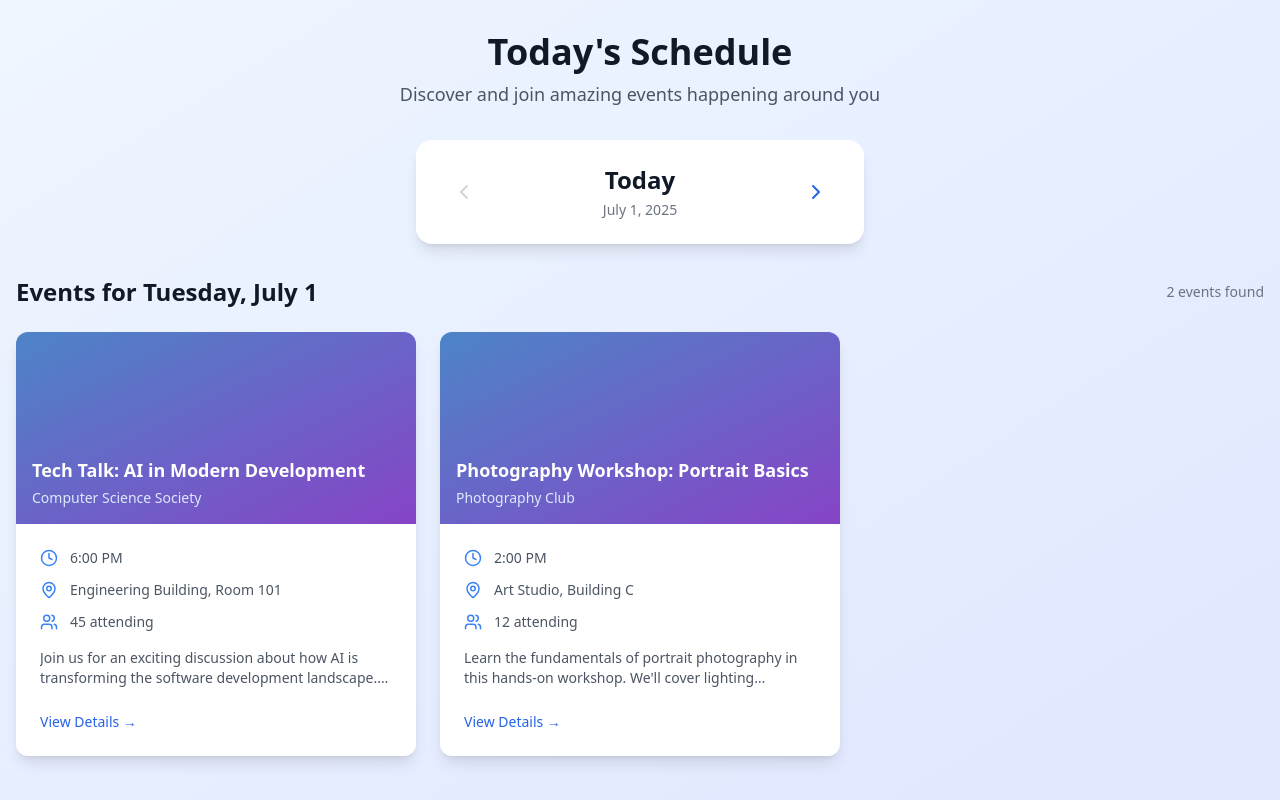
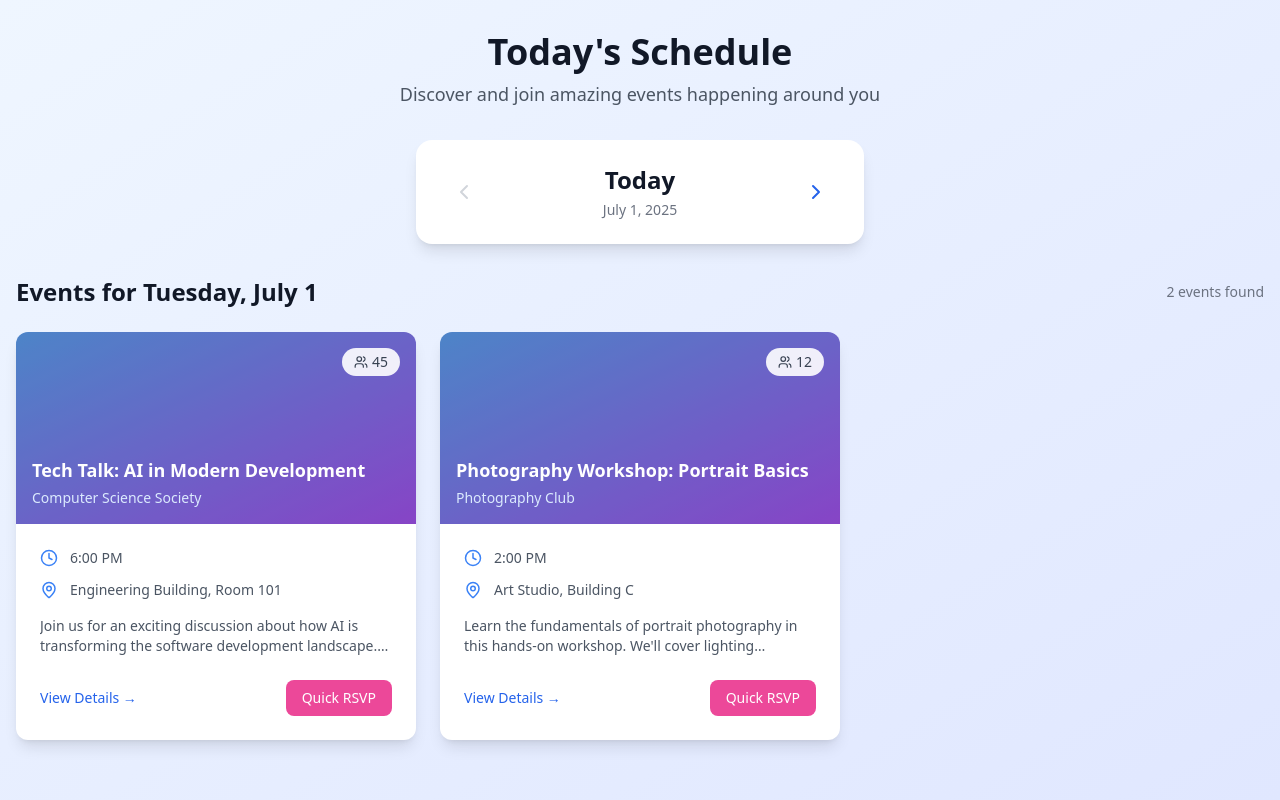
Before and after one commit to AdamsCode1/PulsePlatform, a React (Vite) app: page / in a window 1280 px wide. Built offline with nearby package versions, Linux system fonts and the light colour scheme.

Commit message:
feat: Add RSVP button and attendee count
Adds an RSVP button to the event cards for quick RSVPing and an attendee count in the top right corner.

```diff
--- a/src/components/EventCard.tsx
+++ b/src/components/EventCard.tsx
@@ -1,4 +1,5 @@
 
+import React, { useState } from 'react';
 import { format } from 'date-fns';
 import { MapPin, Clock, Users } from 'lucide-react';
 import { Event } from '../types/Event';
@@ -9,11 +10,46 @@ interface EventCardProps {
 }
 
 const EventCard = ({ event, onClick }: EventCardProps) => {
+  const [hasRSVPed, setHasRSVPed] = useState(false);
+  const [attendeeCount, setAttendeeCount] = useState(event.attendeeCount || 0);
+
+  const handleQuickRSVP = (e: React.MouseEvent) => {
+    e.stopPropagation(); // Prevent opening the modal
+
+    if (!hasRSVPed) {
+      // Simulate RSVP - in real app this would call the API
+      setHasRSVPed(true);
+      setAttendeeCount(prev => prev + 1);
+
+      // Store RSVP info in localStorage for demo purposes
+      const existingRSVPs = JSON.parse(localStorage.getItem('rsvps') || '[]');
+      const newRSVP = {
+        eventId: event.id,
+        timestamp: new Date().toISOString(),
+        quickRSVP: true
+      };
+      localStorage.setItem('rsvps', JSON.stringify([...existingRSVPs, newRSVP]));
+    }
+  };
+
+  // Check if user has already RSVP'd on component mount
+  React.useEffect(() => {
+    const existingRSVPs = JSON.parse(localStorage.getItem('rsvps') || '[]');
+    const hasUserRSVPed = existingRSVPs.some((rsvp: any) => rsvp.eventId === event.id);
+    setHasRSVPed(hasUserRSVPed);
+  }, [event.id]);
+
   return (
     <div
       onClick={onClick}
-      className="bg-white rounded-xl shadow-lg hover:shadow-xl transition-all duration-300 cursor-pointer transform hover:-translate-y-1 overflow-hidden"
+      className="bg-white rounded-xl shadow-lg hover:shadow-xl transition-all duration-300 cursor-pointer transform hover:-translate-y-1 overflow-hidden relative"
     >
+      {/* Attend Counter - Top Right */}
+      <div className="absolute top-4 right-4 bg-white/90 backdrop-blur-sm rounded-full px-3 py-1 flex items-center space-x-1 text-sm font-medium text-gray-700 z-10">
+        <Users size={14} />
+        <span>{attendeeCount}</span>
+      </div>
+
       {/* Event Image */}
       <div className="h-48 bg-gradient-to-br from-blue-400 to-purple-500 relative overflow-hidden">
         <div className="absolute inset-0 bg-black bg-opacity-20"></div>
@@ -43,14 +79,6 @@ const EventCard = ({ event, onClick }: EventCardProps) => {
             <MapPin size={18} className="mr-3 text-blue-500" />
             <span className="text-sm">{event.location}</span>
           </div>
-
-          {/* Attendees */}
-          {event.attendeeCount && (
-            <div className="flex items-center text-gray-600">
-              <Users size={18} className="mr-3 text-blue-500" />
-              <span className="text-sm">{event.attendeeCount} attending</span>
-            </div>
-          )}
         </div>
 
         {/* Description Preview */}
@@ -58,11 +86,23 @@ const EventCard = ({ event, onClick }: EventCardProps) => {
           {event.description.substring(0, 120)}...
         </p>
 
-        {/* View Details Button */}
-        <div className="mt-6">
+        {/* Action Buttons */}
+        <div className="mt-6 flex items-center justify-between">
           <div className="text-blue-600 font-medium text-sm hover:text-blue-700 transition-colors">
             View Details →
           </div>
+
+          <button
+            onClick={handleQuickRSVP}
+            disabled={hasRSVPed}
+            className={`px-4 py-2 rounded-lg font-medium text-sm transition-all ${
+              hasRSVPed
+                ? 'bg-green-100 text-green-700 cursor-not-allowed'
+                : 'bg-pink-500 text-white hover:bg-pink-600 active:scale-95'
+            }`}
+          >
+            {hasRSVPed ? 'RSVP\'d ✓' : 'Quick RSVP'}
+          </button>
         </div>
       </div>
     </div>
```
